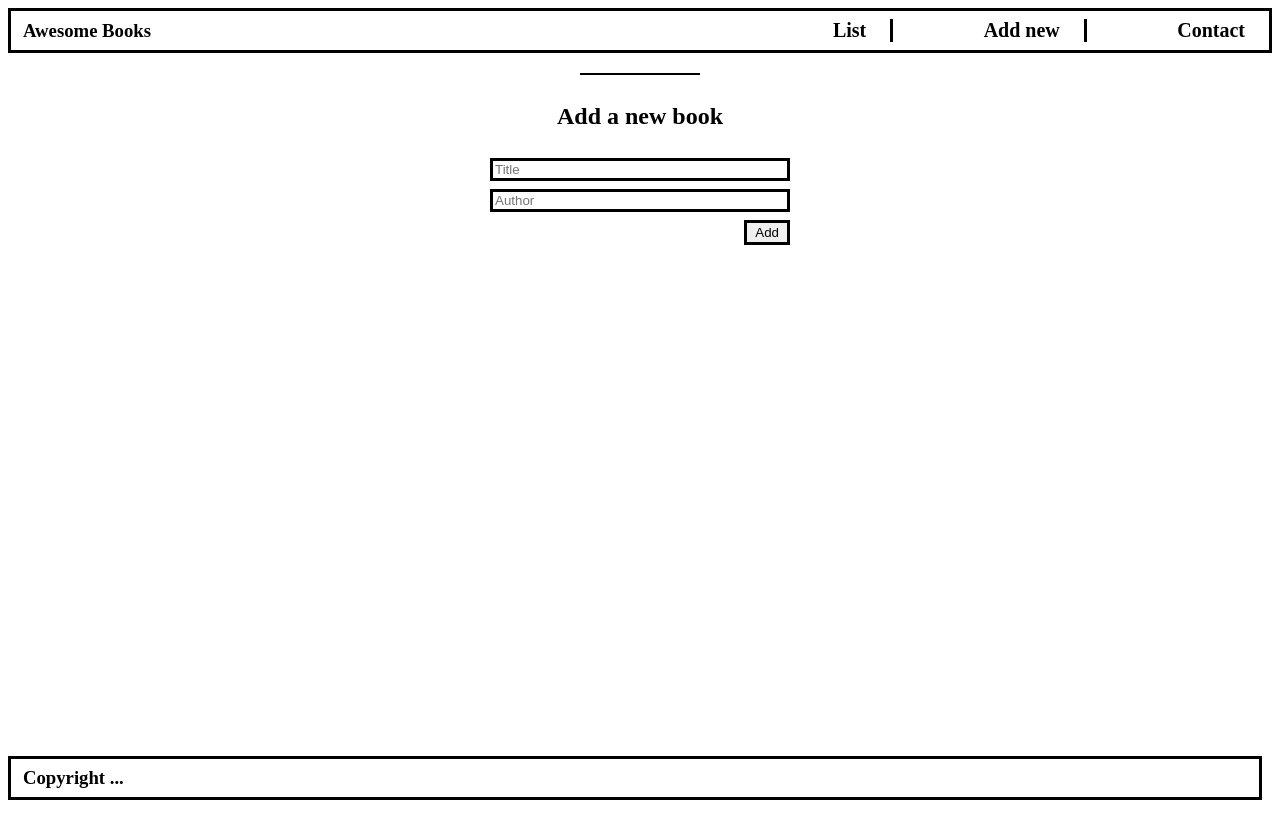
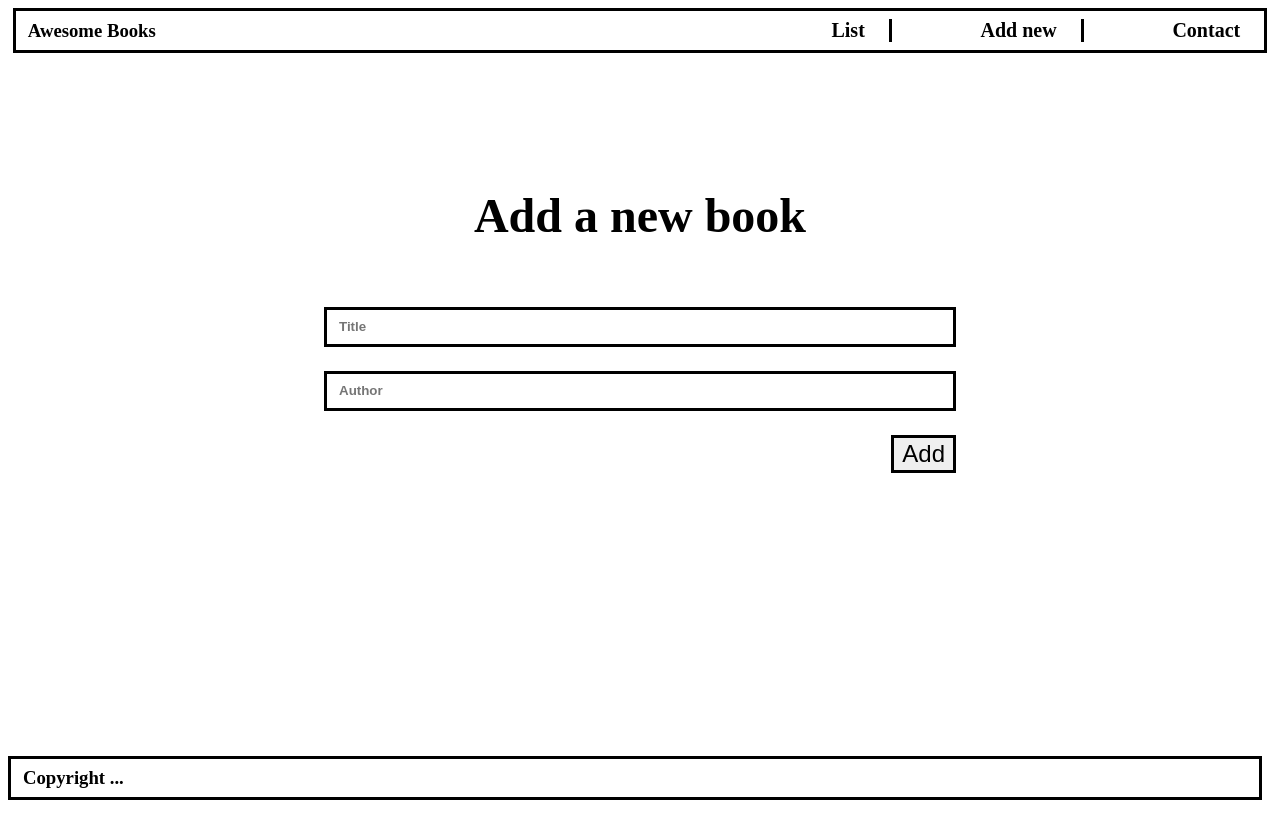
Before and after one commit to AxelSoler/Awesome-books-Arturo-hermida-Axel-Soler, a website with bundled scripts: page index.html in a window 1280 px wide. Built offline with nearby package versions, Linux system fonts and the light colour scheme.

Commit message:
style in CSS for the pages

```diff
--- a/index.html
+++ b/index.html
@@ -22,20 +22,19 @@
   </div>
   <div class="container">
     <div class="awesome" id="awesome">
-    <h1>All Awesome Books</h1>
+    <h1 class="subtitle">All Awesome Books</h1>
 
     <div class="books"></div>
   </div>
 
     <form class="addBook" id="addbook">
-      <hr>
       <h2 class="subtitle">Add a new book</h2>
       <input class="inputTitle" type="text" placeholder="Title">
       <input class="inputAuthor" type="text" placeholder="Author">
       <button id="addBtn" class="add" type="button">Add</button>
     </form>
     <div class="contact" id="contact">
-      <h2>Contact information</h2>
+      <h2 class="subtitle">Contact information</h2>
       <p>Do you have any questions or you just want to say "hello"? </p>
       <div class="reach">
       <h3>You can reach out to us!</h3>
--- a/style.css
+++ b/style.css
@@ -10,6 +10,8 @@ body {
   display: flex;
   flex-direction: column;
   align-items: center;
+  height: 85vh;
+  margin-top: 128px;
 }
 
 .addBook {
@@ -20,20 +22,24 @@ body {
   display: flex;
   flex-direction: column;
   margin-top: 12px;
-  width: 300px;
+  width: 50%;
 }
 
 .addBook input {
-  margin-top: 8px;
+  margin-top: 24px;
   border: 3px solid black;
+  height: 40px;
+  padding-left: 12px;
+  font-weight: bold;
 }
 
 .add {
-  margin-top: 8px;
+  margin-top: 24px;
   width: fit-content;
   padding: 2px 8px;
   border: 3px solid black;
   align-self: flex-end;
+  font-size: 24px;
 }
 
 .awesome {
@@ -43,6 +49,7 @@ body {
 .awesome.active {
   display: block;
   text-align: center;
+  width: 98%;
 }
 
 .books {
@@ -56,8 +63,8 @@ body {
 .bookList {
   display: flex;
   justify-content: space-between;
-  padding: 8px 4px;
-  width: 400px;
+  padding: 16px 8px;
+  width: 100%;
   background-color: #fff;
 }
 
@@ -70,17 +77,14 @@ body {
   margin-top: 0;
 }
 
-hr {
-  width: 40%;
-  border: 1px solid black;
-}
-
 .remBtn {
   border: 3px solid black;
 }
 
 .subtitle {
   text-align: center;
+  justify-self: flex-start;
+  font-size: 48px;
 }
 
 .topBar {
@@ -91,9 +95,10 @@ hr {
 }
 
 .navBar {
+  position: fixed;
   border: 3px solid black;
   padding: 8px 0 8px 12px;
-  width: 100%;
+  width: 98%;
   display: flex;
   justify-content: space-between;
   align-items: center;
@@ -157,11 +162,6 @@ footer h3 {
   display: block;
 }
 
-.contact h2 {
-  text-align: center;
-  font-size: 30px;
-}
-
 .contact h3 {
   font-size: 20px;
 }
```
